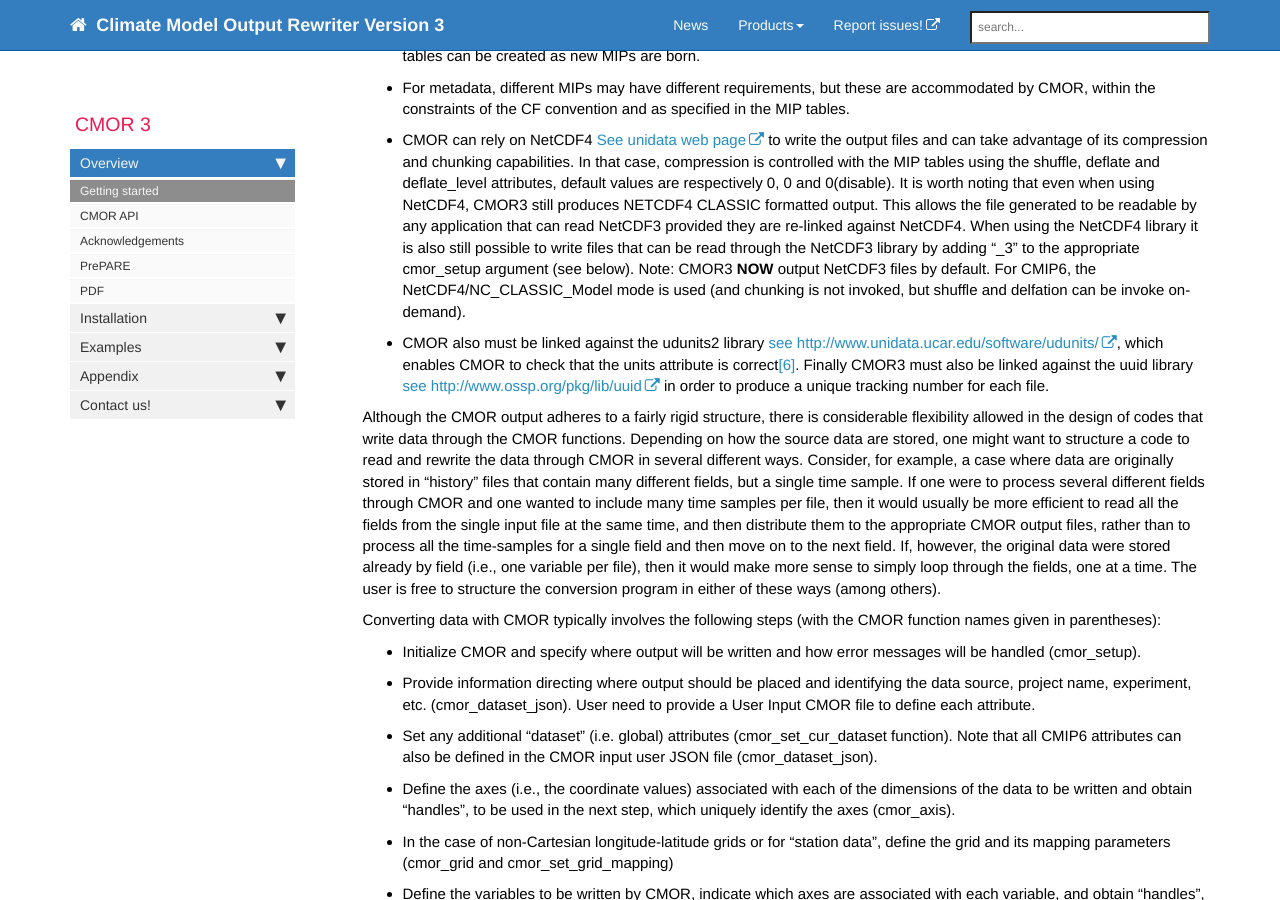
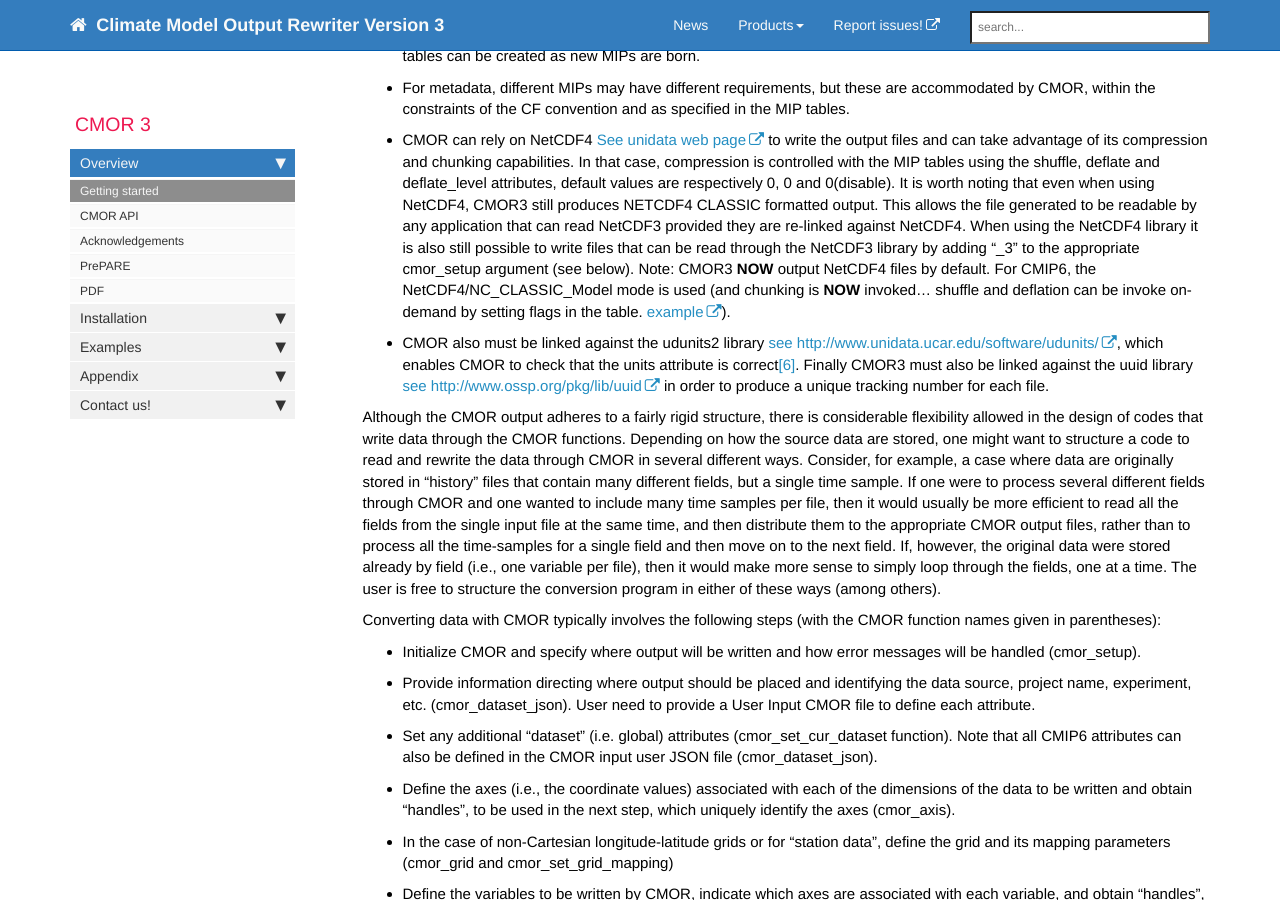
Before and after one commit to mauzey1/cmor3_documentation, a Jekyll site: the page built from index.md, in a window 1280 px wide and 900 px high, scrolled down 843 px. Built offline with Jekyll 4.4.1, drawn with Linux system fonts in a browser that asks for light colours; nearby versions of some CDN libraries; comment, search, counter and statistics services are not loaded.

Commit message:
Fix #134 netcdf_file_action default section; and Design section

```diff
--- a/index.md
+++ b/index.md
@@ -21,7 +21,7 @@ CMOR output has the following characteristics:
 
 * For metadata, different MIPs may have different requirements, but these are accommodated by CMOR, within the constraints of the CF convention and as specified in the MIP tables.
 
-* CMOR can rely on NetCDF4 [See unidata web page](http://www.unidata.ucar.edu/software/netcdf) to write the output files and can take advantage of its compression and chunking capabilities. In that case, compression is controlled with the MIP tables using the shuffle, deflate and deflate_level attributes, default values are respectively 0, 0 and 0(disable). It is worth noting that even when using NetCDF4, CMOR3 still produces NETCDF4 CLASSIC formatted output. This allows the file generated to be readable by any application that can read NetCDF3 provided they are re-linked against NetCDF4.  When using the NetCDF4 library it is also still possible to write files that can be read through the NetCDF3 library by adding "_3" to the appropriate cmor_setup argument (see below). Note: CMOR3 **NOW** output NetCDF3 files by default.  For CMIP6, the NetCDF4/NC_CLASSIC_Model mode is used (and chunking is not invoked, but shuffle and delfation can be invoke on-demand).
+* CMOR can rely on NetCDF4 [See unidata web page](http://www.unidata.ucar.edu/software/netcdf) to write the output files and can take advantage of its compression and chunking capabilities. In that case, compression is controlled with the MIP tables using the shuffle, deflate and deflate_level attributes, default values are respectively 0, 0 and 0(disable). It is worth noting that even when using NetCDF4, CMOR3 still produces NETCDF4 CLASSIC formatted output. This allows the file generated to be readable by any application that can read NetCDF3 provided they are re-linked against NetCDF4.  When using the NetCDF4 library it is also still possible to write files that can be read through the NetCDF3 library by adding "_3" to the appropriate cmor_setup argument (see below). Note: CMOR3 **NOW** output NetCDF4 files by default.  For CMIP6, the NetCDF4/NC_CLASSIC_Model mode is used (and chunking is **NOW** invoked... shuffle and deflation can be invoke on-demand by setting flags in the table. [example](https://github.com/PCMDI/cmor/blob/master/Test/speed_test_table_A#L1691-L1693)).
 
 * CMOR also must be linked against the udunits2 library [see http://www.unidata.ucar.edu/software/udunits/](http://www.unidata.ucar.edu/software/udunits/), which enables CMOR to check that the units attribute is correct[\[6\]](#6). Finally CMOR3 must also be linked against the uuid library [see http://www.ossp.org/pkg/lib/uuid](http://www.ossp.org/pkg/lib/uuid) in order to produce a unique tracking number for each file.
 
```
Also changed, not shown: mydoc/mydoc_cmor3_api.md (+1 -1 lines).
